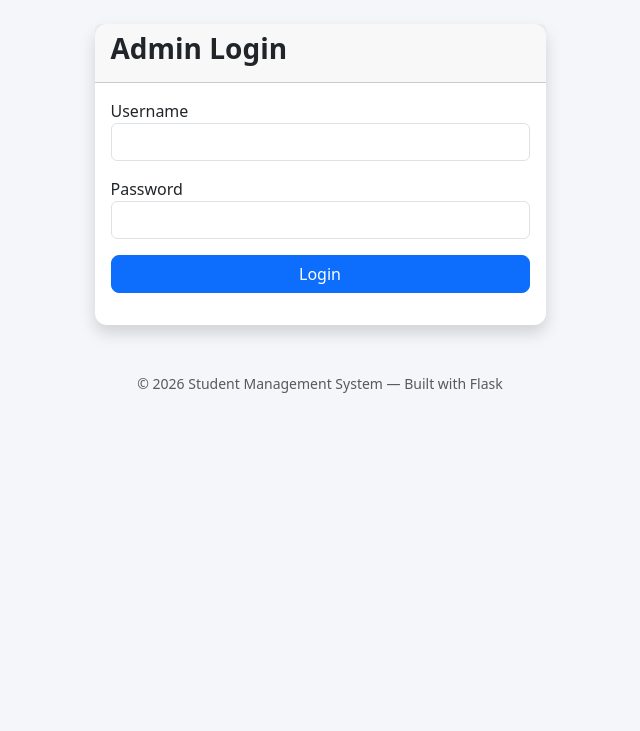
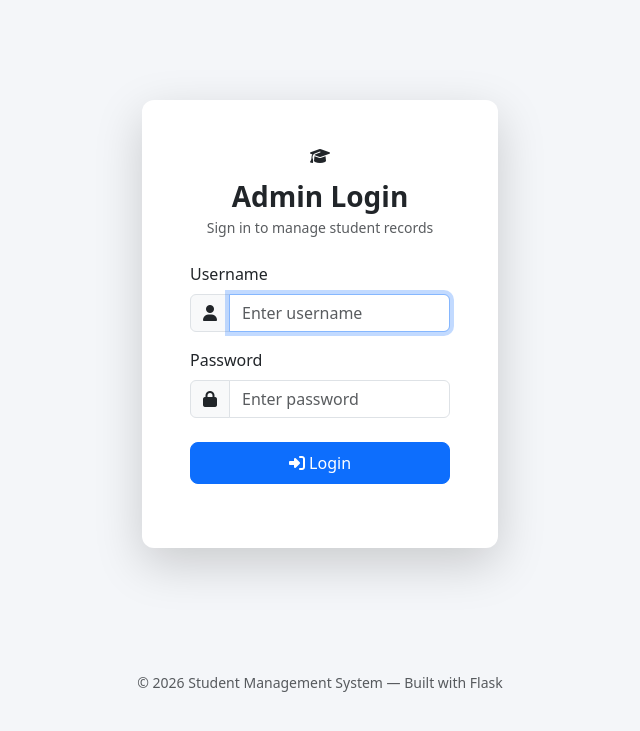
Before and after one commit to BurukalaManiReethika/student-management-system, a Flask app: page /login in a window 1280 px wide. Shown: the top 731 px of the page, without its empty margins (320-960 px from the left). Run offline with Flask 3, Linux system fonts and the light colour scheme.

Commit message:
Update login.html

```diff
--- a/templates/login.html
+++ b/templates/login.html
@@ -1,50 +1,43 @@
-{% extends 'base.html' %}
-
+{% extends "base.html" %}
+{% block title %}Login - Student Management System{% endblock %}
 {% block content %}
-
-<div class="row justify-content-center">
-
-<div class="col-md-5">
-
-<div class="card shadow">
-
-<div class="card-header">
-<h3>Admin Login</h3>
+<div class="row justify-content-center align-items-center" style="min-height: 75vh;">
+  <div class="col-md-5 col-lg-4">
+    <div class="card login-card shadow-lg border-0">
+      <div class="card-body p-4 p-md-5">
+        <div class="text-center mb-4">
+          <div class="login-icon mb-3">
+            <i class="fa-solid fa-graduation-cap"></i>
+          </div>
+          <h3 class="fw-bold mb-1">Admin Login</h3>
+          <p class="text-muted small mb-0">Sign in to manage student records</p>
         </div>
 
-<div class="card-body">
-
-<form method="POST">
+        <form method="POST" action="{{ url_for('login') }}">
+          <input type="hidden" name="csrf_token" value="{{ csrf_token() }}">
 
           <div class="mb-3">
-<label>Username</label>
-<input
-type="text"
-name="username"
-class="form-control"
-required>
-</div>
-
-<div class="mb-3">
-<label>Password</label>
-<input
-type="password"
-name="password"
-class="form-control"
-required>
-</div>
-
-<button
-class="btn btn-primary w-100">
-Login
-</button>
-
-</form>
-
+            <label class="form-label">Username</label>
+            <div class="input-group">
+              <span class="input-group-text"><i class="fa-solid fa-user"></i></span>
+              <input type="text" name="username" class="form-control" placeholder="Enter username" required autofocus>
             </div>
           </div>
 
+          <div class="mb-4">
+            <label class="form-label">Password</label>
+            <div class="input-group">
+              <span class="input-group-text"><i class="fa-solid fa-lock"></i></span>
+              <input type="password" name="password" class="form-control" placeholder="Enter password" required>
             </div>
           </div>
 
+          <button type="submit" class="btn btn-primary w-100 py-2">
+            <i class="fa-solid fa-right-to-bracket"></i> Login
+          </button>
+        </form>
+      </div>
+    </div>
+  </div>
+</div>
 {% endblock %}
```
Lines whose indentation alone changed are shown as unchanged.
